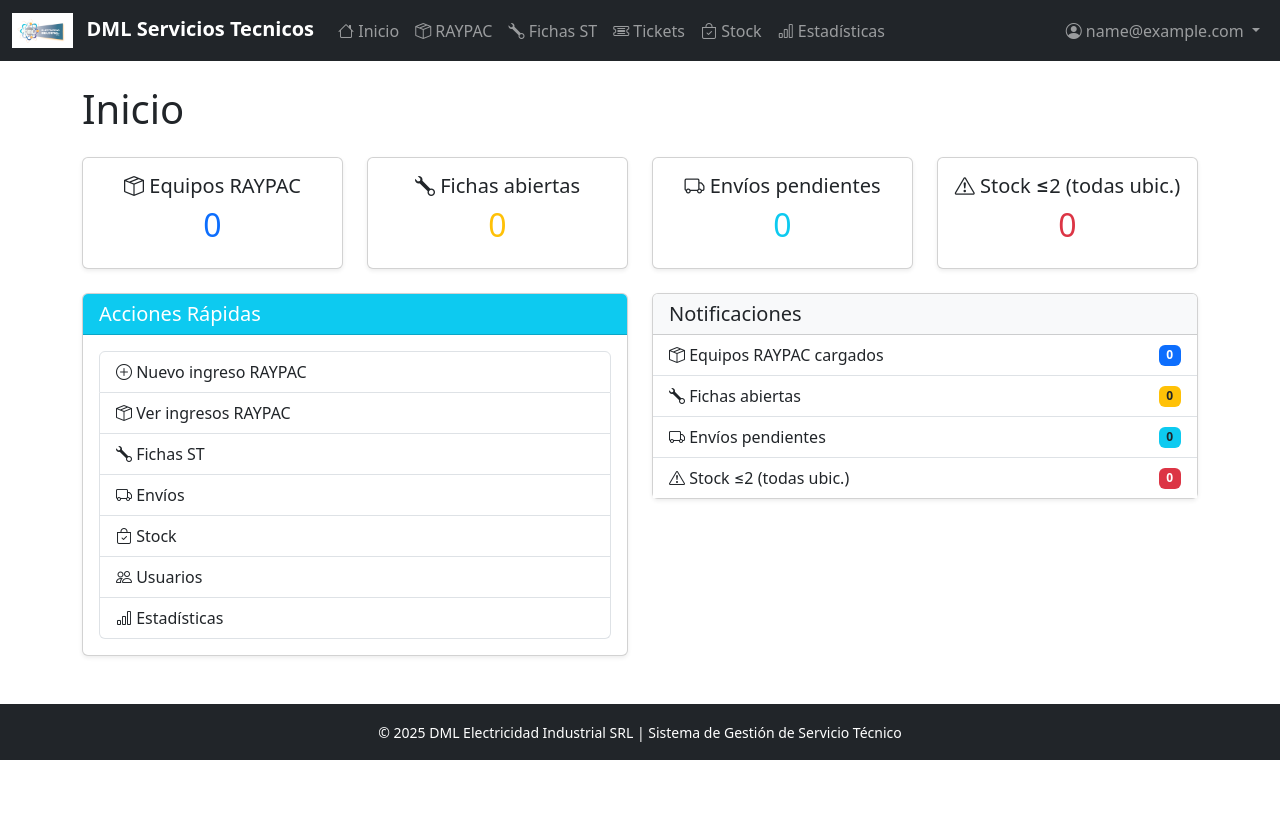
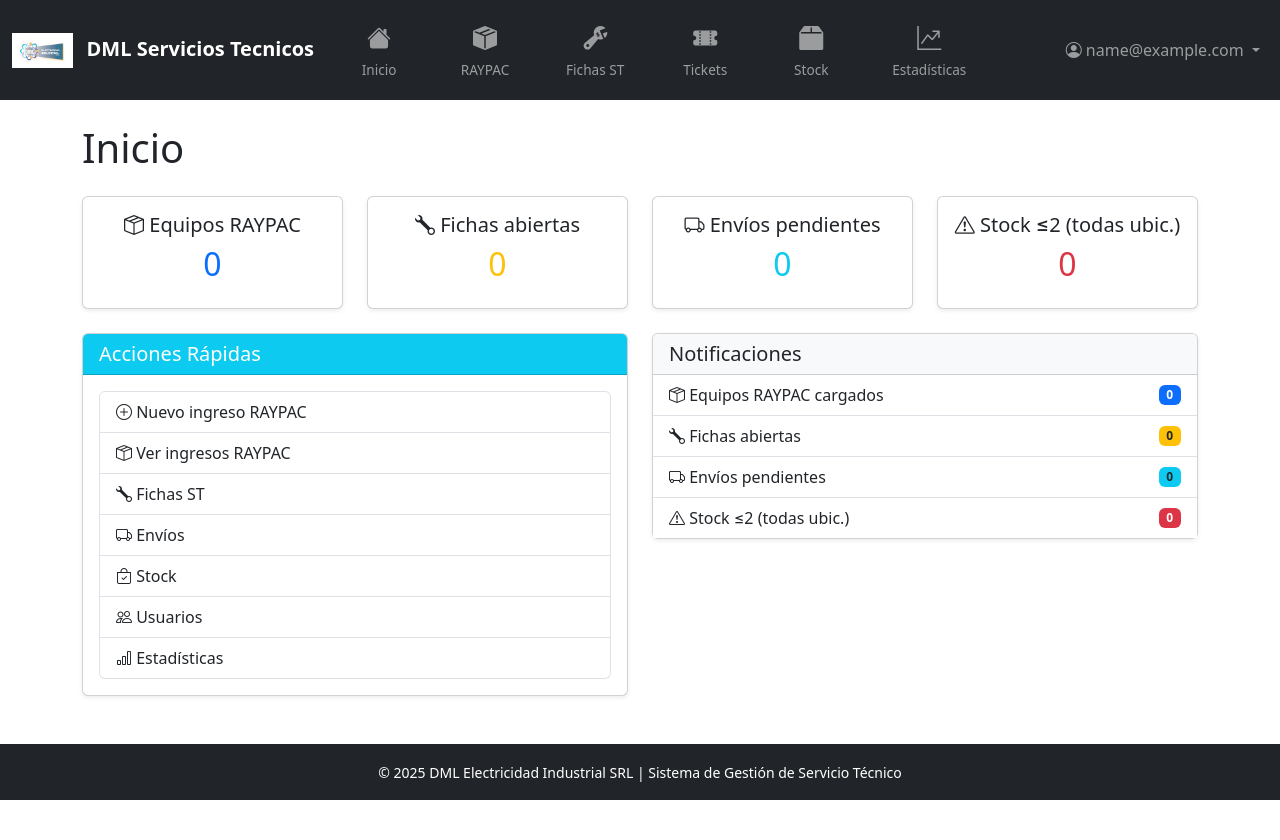
Before and after one commit to Tosabe033/Software-de-Gestion-DML, a Flask app: page / in a window 1280 px wide. Before the commit the page ends 760 px from the top, so only its background shows below. Run offline with Flask 3, Linux system fonts and the light colour scheme; the visitor is signed in with stand-in values (Sample User, id 1); data comes from the database, SQL or seed files in the repository; data that the repository does not hold is empty; parts of the project's set-up code (start-up, migrations or seed data) failed here and were passed over.

Commit message:
UI: Mejorar navegación con iconos más grandes, efectos hover y diseño más intuitivo

```diff
--- a/INTERFAZ/static/style.css
+++ b/INTERFAZ/static/style.css
@@ -1 +1,65 @@
 body { padding-bottom: 40px; }
+
+/* Navegación Mejorada */
+.nav-link-enhanced {
+    padding: 0.75rem 1.25rem !important;
+    margin: 0 0.25rem;
+    border-radius: 8px;
+    transition: all 0.3s ease;
+    display: flex;
+    flex-direction: column;
+    align-items: center;
+    text-align: center;
+    min-width: 90px;
+}
+
+.nav-link-enhanced i {
+    font-size: 1.5rem;
+    margin-bottom: 0.25rem;
+    transition: transform 0.2s ease;
+}
+
+.nav-link-enhanced .nav-text {
+    font-size: 0.85rem;
+    font-weight: 500;
+    display: block;
+}
+
+.nav-link-enhanced:hover {
+    background-color: rgba(255, 255, 255, 0.15);
+    transform: translateY(-2px);
+    box-shadow: 0 4px 8px rgba(0, 0, 0, 0.2);
+}
+
+.nav-link-enhanced:hover i {
+    transform: scale(1.15);
+}
+
+.nav-link-enhanced.active {
+    background-color: rgba(255, 255, 255, 0.25);
+    font-weight: 600;
+}
+
+/* Navbar con mejor espaciado */
+.navbar-nav.nav-pills-custom {
+    gap: 0.5rem;
+}
+
+/* Responsive - móvil */
+@media (max-width: 992px) {
+    .nav-link-enhanced {
+        flex-direction: row;
+        justify-content: flex-start;
+        min-width: auto;
+        width: 100%;
+    }
+
+    .nav-link-enhanced i {
+        margin-right: 0.75rem;
+        margin-bottom: 0;
+    }
+
+    .nav-link-enhanced .nav-text {
+        font-size: 1rem;
+    }
+}
--- a/INTERFAZ/templates/base.html
+++ b/INTERFAZ/templates/base.html
@@ -19,43 +19,50 @@
       <span class="navbar-toggler-icon"></span>
     </button>
     <div class="collapse navbar-collapse" id="navbarNav">
-      <ul class="navbar-nav me-auto">
+      <ul class="navbar-nav me-auto nav-pills-custom">
         {% if session.get('user_id') %}
         <li class="nav-item">
-          <a class="nav-link" href="{{ url_for('index') }}">
-            <i class="bi bi-house"></i> Inicio
+          <a class="nav-link nav-link-enhanced" href="{{ url_for('index') }}">
+            <i class="bi bi-house-fill"></i>
+            <span class="nav-text">Inicio</span>
           </a>
         </li>
         <li class="nav-item">
-          <a class="nav-link" href="{{ url_for('raypac_list') }}">
-            <i class="bi bi-box-seam"></i> RAYPAC
+          <a class="nav-link nav-link-enhanced" href="{{ url_for('raypac_list') }}">
+            <i class="bi bi-box-seam-fill"></i>
+            <span class="nav-text">RAYPAC</span>
           </a>
         </li>
         {% if get_current_user() and get_current_user()['role'] in ['ADMIN', 'RAYPAC', 'DML_REPUESTOS'] %}
         <li class="nav-item">
-          <a class="nav-link" href="{{ url_for('envios_list') }}">
-            <i class="bi bi-truck"></i> Envíos RAYPAC a DML
+          <a class="nav-link nav-link-enhanced" href="{{ url_for('envios_list') }}">
+            <i class="bi bi-truck"></i>
+            <span class="nav-text">Envíos</span>
           </a>
         </li>
         {% endif %}
         <li class="nav-item">
-          <a class="nav-link" href="{{ url_for('dml_list') }}">
-            <i class="bi bi-wrench"></i> Fichas ST
+          <a class="nav-link nav-link-enhanced" href="{{ url_for('dml_list') }}">
+            <i class="bi bi-wrench-adjustable"></i>
+            <span class="nav-text">Fichas ST</span>
           </a>
         </li>
         <li class="nav-item">
-          <a class="nav-link" href="{{ url_for('tickets_list') }}">
-            <i class="bi bi-ticket-detailed"></i> Tickets
+          <a class="nav-link nav-link-enhanced" href="{{ url_for('tickets_list') }}">
+            <i class="bi bi-ticket-perforated-fill"></i>
+            <span class="nav-text">Tickets</span>
           </a>
         </li>
         <li class="nav-item">
-          <a class="nav-link" href="{{ url_for('stock_list') }}">
-            <i class="bi bi-bag-check"></i> Stock
+          <a class="nav-link nav-link-enhanced" href="{{ url_for('stock_list') }}">
+            <i class="bi bi-box2-fill"></i>
+            <span class="nav-text">Stock</span>
           </a>
         </li>
         <li class="nav-item">
-          <a class="nav-link" href="{{ url_for('estadisticas') }}">
-            <i class="bi bi-bar-chart"></i> Estadísticas
+          <a class="nav-link nav-link-enhanced" href="{{ url_for('estadisticas') }}">
+            <i class="bi bi-graph-up-arrow"></i>
+            <span class="nav-text">Estadísticas</span>
           </a>
         </li>
         {% if session.get('user_id') and get_current_user() and get_current_user()['role'] == 'ADMIN' %}
```
